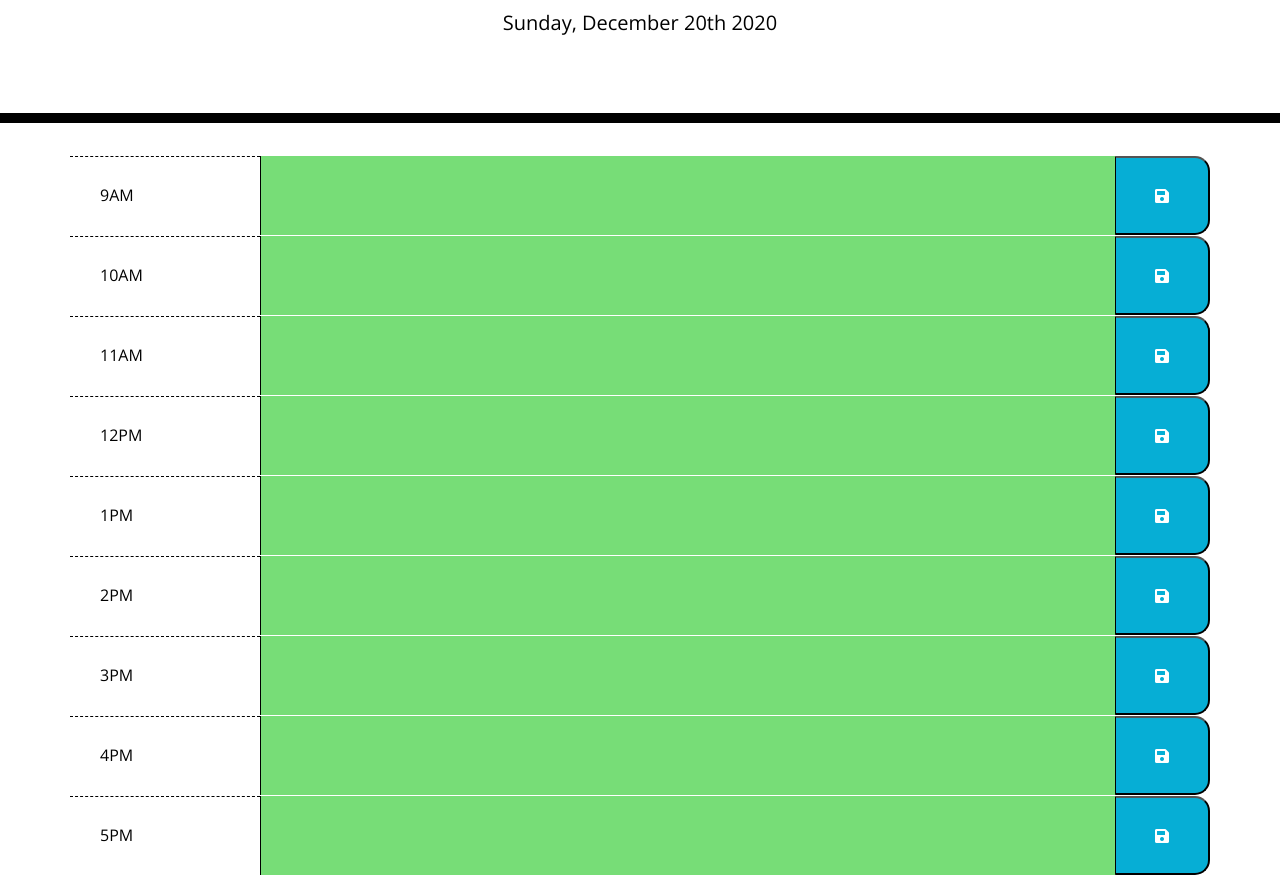
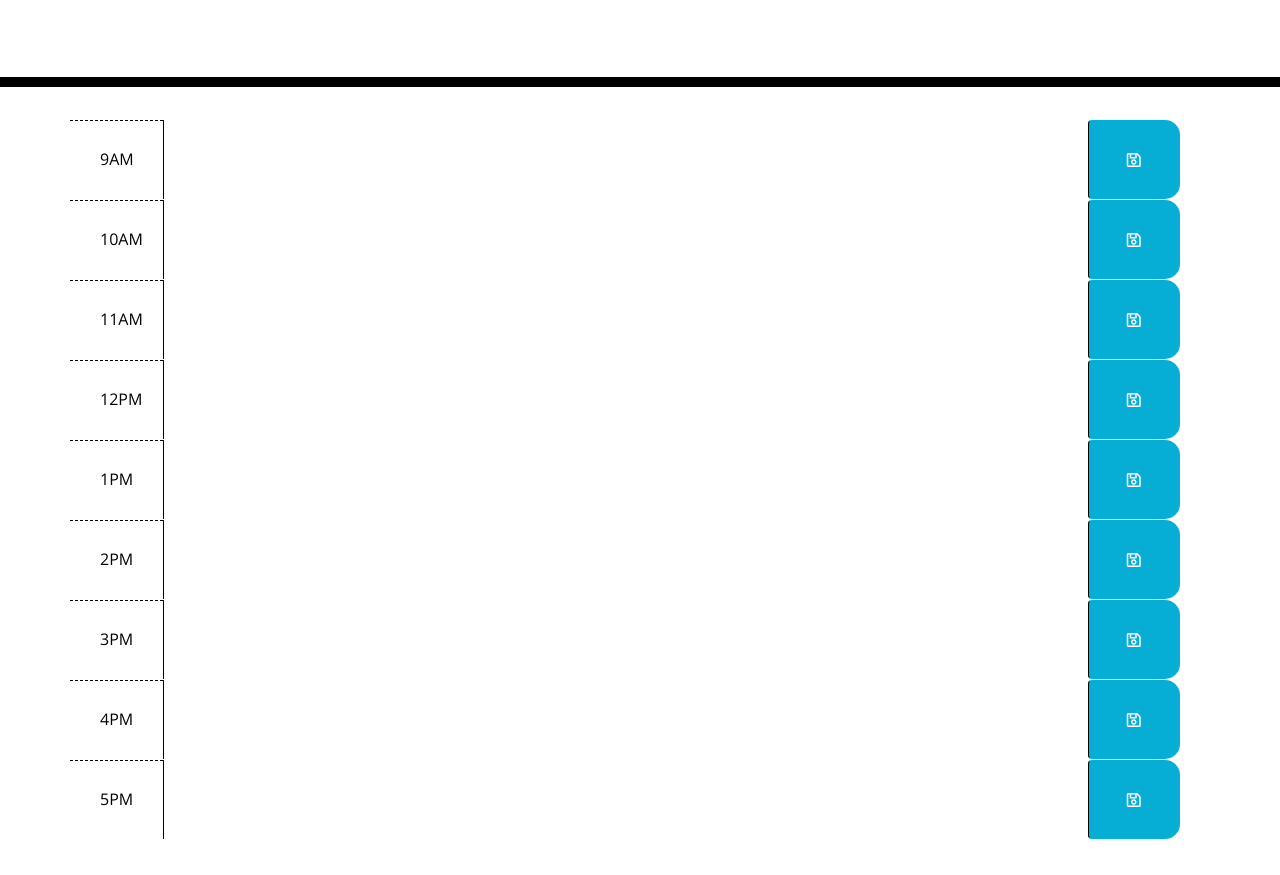
Before and after one commit to adamjuwig/day-planner, a plain HTML site: page index.html in a window 1280 px wide. Shown: the part 181-1056 px from the top of the page. After the commit the page ends 1020 px from the top, so only its background shows below. Drawn offline with nearby package versions, Linux system fonts and the light colour scheme.

Commit message:
script code updated

```diff
--- a/index.html
+++ b/index.html
@@ -1,23 +1,14 @@
 <!DOCTYPE html>
 <html lang="en">
+
 <head>
   <meta charset="UTF-8" />
   <meta name="viewport" content="width=device-width, initial-scale=1.0" />
   <meta http-equiv="X-UA-Compatible" content="ie=edge" />
-    <link
-      rel="stylesheet"
-      href="https://stackpath.bootstrapcdn.com/bootstrap/4.3.1/css/bootstrap.min.css"
-    />
-    <link
-      rel="stylesheet"
-      href="https://use.fontawesome.com/releases/v5.8.1/css/all.css"
-      integrity="sha384-50oBUHEmvpQ+1lW4y57PTFmhCaXp0ML5d60M1M7uH2+nqUivzIebhndOJK28anvf"
-      crossorigin="anonymous"
-    />
-    <link
-      href="https://fonts.googleapis.com/css?family=Open+Sans&display=swap"
-      rel="stylesheet"
-    />
+  <link rel="stylesheet" href="https://stackpath.bootstrapcdn.com/bootstrap/4.3.1/css/bootstrap.min.css" />
+  <link rel="stylesheet" href="https://use.fontawesome.com/releases/v5.8.1/css/all.css"
+    integrity="sha384-50oBUHEmvpQ+1lW4y57PTFmhCaXp0ML5d60M1M7uH2+nqUivzIebhndOJK28anvf" crossorigin="anonymous" />
+  <link href="https://fonts.googleapis.com/css?family=Open+Sans&display=swap" rel="stylesheet" />
   <link rel="stylesheet" href="style.css" />
   <title>Work Day Scheduler</title>
 </head>
@@ -30,10 +21,64 @@
   </header>
   <div class="container">
     <!-- Timeblocks go here -->
+    <div id="hourNine" class="row time-block">
+      <div class="col-1 hour">9AM</div>
+      <textarea class="col-10"></textarea>
+      <button class="btn col-1 saveBtn" saveData="9 AM"><i class="far fa-save"></i></button>
+    </div>
+
+
+    <div id="hourTen" class="row time-block">
+      <div class="col-1 hour">10AM</div>
+      <textarea class="col-10"></textarea>
+      <button class="btn col-1 saveBtn" saveData="10 AM"><i class="far fa-save"></i></button>
+    </div>
+
+    <div id="hourEleven" class="row time-block">
+      <div class="col-1 hour">11AM</div>
+      <textarea class="col-10" id="textArea"></textarea>
+      <button class="btn col-1 saveBtn" saveData="11 AM"><i class="far fa-save"></i></button>
+    </div>
+
+    <div id="hourTwelve" class="row time-block">
+      <div class="col-1 hour">12PM</div>
+      <textarea class="col-10"></textarea>
+      <button class="btn col-1 saveBtn" saveData="12 PM"><i class="far fa-save"></i></button>
+    </div>
+
+    <div id="hourOne" class="row time-block">
+      <div class="col-1 hour">1PM</div>
+      <textarea class="col-10"></textarea>
+      <button class="btn col-1 saveBtn" saveData="1 PM"><i class="far fa-save"></i></button>
+    </div>
+
+    <div id="hourTwo" class="row time-block">
+      <div class="col-1 hour">2PM</div>
+      <textarea class="col-10"></textarea>
+      <button class="btn col-1 saveBtn" saveData="2 PM"><i class="far fa-save"></i></button>
+    </div>
+
+    <div id="hourThree" class="row time-block">
+      <div class="col-1 hour">3PM</div>
+      <textarea class="col-10"></textarea>
+      <button class="btn col-1 saveBtn" saveData="3 PM"><i class="far fa-save"></i></button>
+    </div>
+
+    <div id="hourFour" class="row time-block">
+      <div class="col-1 hour">4PM</div>
+      <textarea class="col-10"></textarea>
+      <button class="btn col-1 saveBtn" saveData="4 PM"><i class="far fa-save"></i></button>
+    </div>
+
+    <div id="hourFive" class="row time-block">
+      <div class="col-1 hour">5PM</div>
+      <textarea class="col-10"></textarea>
+      <button class="btn col-1 saveBtn" saveData="5 PM"><i class="far fa-save"></i></button>
     </div>
 
     <script src="https://cdnjs.cloudflare.com/ajax/libs/jquery/3.2.1/jquery.min.js"></script>
     <script src="https://cdnjs.cloudflare.com/ajax/libs/moment.js/2.24.0/moment.min.js"></script>
     <script type="text/javascript" src="script.js"></script>
 </body>
+
 </html>
--- a/script.js
+++ b/script.js
@@ -1,57 +1,41 @@
-// Variables for current day and time
-var currentTime = moment();
-var currentDate = currentTime.format("dddd, MMMM Do YYYY");
+var eventData = document.querySelector(".row");
 
-// Method to set text value to header
-$("#currentDay").text(currentDate);
+// Displays current time and date inside <p> tag in HTML document
+
+displayDate = moment().format("dddd MMMM Do YYYY");
+$("#currentDay").text(displayDate);
+
+function renderLastRegistered(){
+eventData = localStorage.getItem(".row");
+
+}
+
+$(document).ready(function () {
+console.log("ready")
+
+for(i = 0; i < 9; i++) {
 
 
+var pastData = $("<div>").addClass(".past");
+var presentData = $("<div>").addClass(".present");
+var futureData = $("<div>").addClass(".future");
 
-$(document).ready(function() {
-
-    // For loop to get and display tasks from local storage
-    hourArr = $('.hour').toArray();
-    for (i = 0; i < hourArr.length; i++) {
-        $(hourArr[i]).siblings('textarea').text(localStorage.getItem($(hourArr[i]).attr('data-time')));
-    }
-});
-
-// For loop to display time, events and save button
-for (i = 0; i < 9; i++) {
-
-    var rowData = $("<div>").addClass("row");
-    var timeData = $("<div>").addClass("hour col-md-2").text(moment("9:00 AM", "hh:mm A").add(i, "hours").format("hA"));
-    timeData.attr("data-time", moment("9:00 AM", "hh:mm A").add(i, "hours").format("hA"));
-    var eventData = $("<textarea>").addClass("col-md-9");
-    var saveBtn = $("<button>").addClass("saveBtn col-md-1").html('<i class="fas fa-save"></i>');
-    $(".container").append(rowData);
-    $(rowData).append(timeData);
-    $(timeData).after(eventData);
-    $(eventData).after(saveBtn);
-
-
-    // if else statement to color code time of day
-
-    //Displays red for current time
-
-    if (currentTime.isSame(moment("9:00 AM", "hh:mm A").add(i, "hours"), "hour")) {
-        $(eventData).addClass("present");
-
-    //Displays green for future time
-
-    } else if (currentTime.isBefore(moment("9:00 AM", "hh:mm A").add(i, "hours"), "hour")) {
-        $(eventData).addClass("future");
-
-    //Displays gray for past time
-
-    } else if (currentTime.isAfter(moment("9:00 AM", "hh:mm A").add(i, "hours"), "hour")) {
-        $(eventData).addClass("past");
-    }
+if (moment().isAfter(pastData)){
+  $(".hour").addClass(".future");
+} else if (moment().isBefore(presentData)) {
+  $(".hour").addClass(".past");
+  else (moment().isSame(presentData)){
+  $(".hour").addClass(".present")
+}
 }
 
-// on click event to save to localStorage
+// Saves to local storage
 
-$(".saveBtn").on("click", function() {
-
-    localStorage.setItem($(this).siblings("div.hour").attr("data-time"), $(this).siblings("textarea").val())
+  $(".saveBtn").click(function () {
+    var userInput = $(this).siblings("textarea").val()
+    console.log(userInput);
+    var key = $(this).attr("saveData");
+    localStorage.setItem(key, userInput);
+    renderLastRegistered();
+  });
 });
```
Also changed, not shown: dayplanner2.png (deleted), dayplanner3.png (deleted), dayplanner4.png (deleted), dayplanner5.png (deleted). Lines whose indentation alone changed are shown as unchanged.
